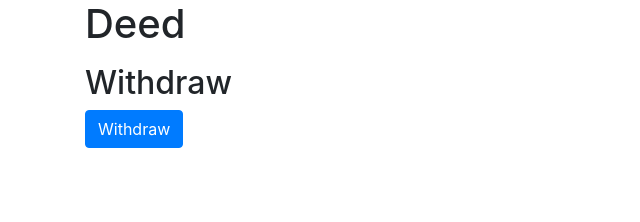
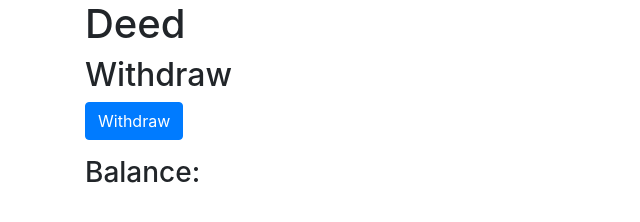
Before and after one commit to RyN21/deed_ETB, a website built with webpack: page public/index.html in a window 1280 px wide. Shown: the whole page, without its empty margins (0-640 px from the left). Built offline with nearby package versions, Linux system fonts and the light colour scheme; what web3 would draw is missing.

Commit message:
Edit html

```diff
--- a/public/index.html
+++ b/public/index.html
@@ -8,7 +8,6 @@
       <div class="row">
         <div class="col-sm-12">
           <h1>Deed</h1>
-          <p id="balance"></p>
 
           <form id="withdraw">
             <h2>Withdraw</h2>
@@ -17,6 +16,9 @@
             <p id="withdraw-result"></p>
           </form>
 
+          <h3>Balance:</h3>
+          <p id="balance"></p>
+
         </div>
       </div>
     </div>
```
